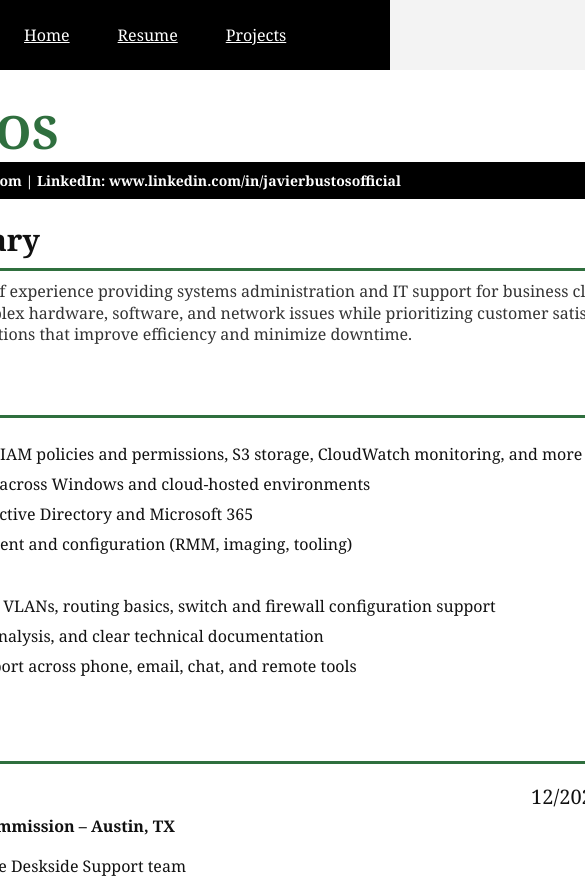
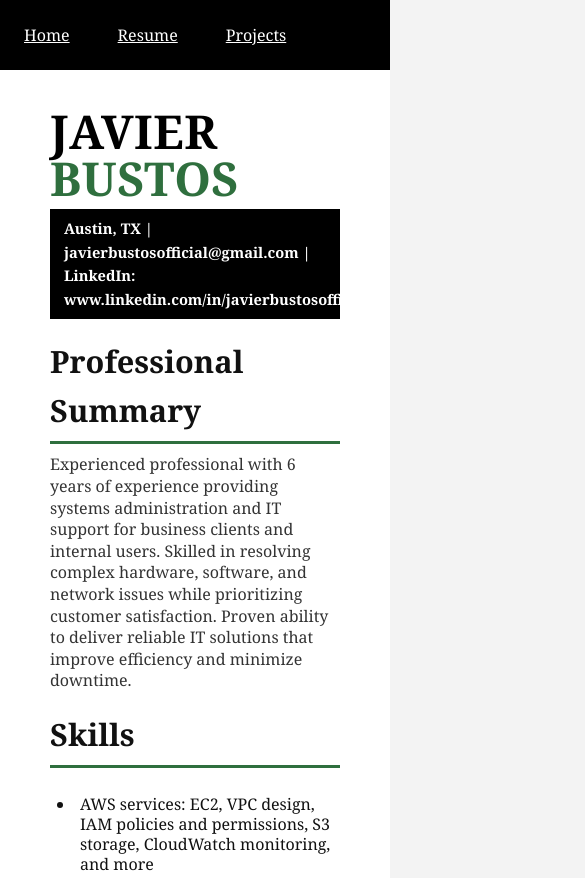
Before and after one commit to javierbustosofficial/cloud-resume-challenge, a React (Vite) app in the folder frontend/: page /resume in a window 390 px wide. Shown: the top 878 px of the page, 585 px wide, since content can reach past the window. Built offline with nearby package versions, Linux system fonts and the light colour scheme.

Commit message:
Used postcss and breakpoints to implement mobile CSS styling

```diff
--- a/frontend/package.json
+++ b/frontend/package.json
@@ -24,6 +24,10 @@
     "eslint-plugin-react-hooks": "^7.0.1",
     "eslint-plugin-react-refresh": "^0.4.24",
     "globals": "^16.5.0",
+    "postcss": "^8.5.6",
+    "postcss-custom-media": "^11.0.6",
+    "postcss-nested": "^7.0.2",
+    "postcss-preset-env": "^10.6.0",
     "vite": "npm:rolldown-vite@7.2.5"
   },
   "overrides": {
--- /dev/null
+++ b/frontend/postcss.config.js
@@ -0,0 +1,11 @@
+export default {
+  plugins: {
+    'postcss-preset-env': {
+      stage: 1,
+      features: {
+        'custom-media-queries': true, // enables @custom-media
+        'nesting-rules': true,         // enables CSS Nesting
+      },
+    },
+  },
+};
--- /dev/null
+++ b/frontend/src/assets/stylesheets/breakpoint.css
@@ -0,0 +1,2 @@
+@custom-media --small-only (width < 768px);
+@custom-media --above-small (width >= 768px);
--- /dev/null
+++ b/frontend/src/assets/stylesheets/default.css
@@ -0,0 +1,41 @@
+:root{
+  --accent: #2f6f3e;   /* green */
+  --text: #111;
+  --muted: #333;
+}
+
+*{
+  box-sizing: border-box;
+}
+
+body{
+  margin: 0px;
+  padding: 0px 0px;
+  background: #f3f3f3;
+  color: var(--text);
+  font-family: Georgia, "Times New Roman", serif;
+}
+
+.page{
+  height: 100%;
+  width: 100%;
+  display: flex;
+  flex-direction: column;
+  align-items: center;
+  background: rgb(240,240,240);
+}
+
+header{
+  background: rgb(0,0,0);
+  width: 100%;
+}
+
+header nav{
+  display: flex;
+  flex-direction: row;
+}
+
+header nav a{
+ padding: 24px;
+ color: rgb(255,255,255);
+}
--- /dev/null
+++ b/frontend/src/assets/stylesheets/resume.css
@@ -0,0 +1,277 @@
+@import './breakpoint.css';
+
+:root{
+  --accent: #2f6f3e;   /* green */
+  --text: #111;
+  --muted: #333;
+}
+
+*{
+  box-sizing: border-box;
+}
+
+.article{
+  width: min(1100px, 100%);
+  font-size: 12pt;
+  line-height: 1.60;
+  background: rgb(255,255,255);
+  padding: 20px 50px;
+
+  /* Heading */
+  & .name{
+    margin: 0 0 8px;
+    font-size: 36pt;
+    line-height: 1;
+    font-weight: 800;
+    letter-spacing: .5px;
+
+    & .first{ color: #000; }
+    & .last{ color: var(--accent); }
+  }
+
+  & .contact-bar{
+    background: #000;
+    color: #fff;
+    padding: 8px 14px;
+    font-size: 11pt;
+    font-weight: 700;
+    display: inline-block;
+    width: 100%;
+
+    & a{
+      color: #fff;
+      text-decoration: none;
+    }
+  }
+
+  /* Sections */
+  & .section{
+    margin-top: 18px;
+
+    & .section-title{
+      margin: 18px 0 10px;
+      font-size: 23pt;
+      font-weight: 900;
+      border-bottom: 3px solid var(--accent);
+      padding-bottom: 6px;
+    }
+
+    & .summary{
+      margin: 0;
+      font-size: 12pt;
+      line-height: 1.35;
+      color: var(--muted);
+    }
+  }
+
+  /* Skills (two columns) */
+  & .two-col{
+    display: flex;
+    gap: 40px;
+    align-items: flex-start;
+
+    & > div{
+      flex: 1;
+      min-width: 0;
+    }
+  }
+
+  & .ul-skills{
+    padding-left: 25px;
+    & > li{
+      padding-left: 5px;
+      margin-bottom: 15px;
+      line-height: 1.25;
+    }
+  }
+
+  /* Work history */
+  & .job{
+    margin-top: 16px;
+
+    & .job-head{
+      display: flex;
+      justify-content: space-between;
+      gap: 16px;
+      align-items: baseline;
+      margin-bottom: 2px;
+    }
+
+    & .job-title{
+      font-size: 16pt;
+      font-weight: 900;
+      margin: 0;
+    }
+
+    & .job-dates{
+      font-size: 15pt;
+      font-weight: 500;
+      margin: 0;
+      white-space: nowrap;
+    }
+
+    & .job-company{
+      font-size: 12pt;
+      font-weight: 900;
+      margin: 0 0 6px;
+    }
+
+    & .ul-jobdesc{
+      padding-left: 25px;
+      & > li{
+        margin-bottom: 2px;
+      }
+    }
+  }
+
+  /* Certifications */
+  & .plain-lines{
+    margin: 0;
+    line-height: 1.35;
+  }
+
+  /* Education */
+  & .edu-row{
+    display: flex;
+    justify-content: space-between;
+    gap: 16px;
+    align-items: baseline;
+
+    & .edu-left{
+      margin: 0;
+    }
+
+    & .edu-date{
+      font-size: 15pt;
+      margin: 0;
+      white-space: nowrap;
+    }
+
+    & .edu-school{
+      margin: 2px 0 0;
+      font-size: 16pt;
+      font-weight: 900;
+    }
+  }
+
+  /* Languages */
+  & .langs{
+    display: flex;
+    gap: 40px;
+    margin-top: 6px;
+    align-items: flex-start;
+
+    & .lang{
+      flex: 1;
+      min-width: 0;
+    }
+
+    & .lang-label{
+      font-size: 14pt;
+      margin: 0 0 6px;
+    }
+
+    & .bar{
+      display: flex;
+      gap: 6px;
+      margin: 0 0 6px;
+      width: 100%;
+      max-width: 340px;
+
+      & .seg{
+        height: 12px;
+        background: var(--accent);
+        flex: 1;
+      }
+    }
+
+    & .lang-level{
+      margin: 0;
+      font-size: 14pt;
+    }
+  }
+}
+
+/* Small responsiveness tweak */
+@media (max-width: 820px){
+  .article{
+    & .two-col,
+    & .langs{
+      flex-direction: column;
+      gap: 10px;
+    }
+
+    & .contact-bar{ font-size: 11pt; }
+    & .name{ font-size: 35pt; }
+    & .section-title{ font-size: 23pt; }
+    & .bar{ max-width: 100%; }
+  }
+}
+
+@media (--small-only){
+  .article {
+    padding: 20px 20px;
+    & .name{
+      font-size: 31pt;
+      justify-content: center;
+      flex-wrap: wrap;
+      text-align: center;
+    }
+    & .contact-bar{
+      font-size: 9pt;
+      justify-content: center;
+      flex-wrap: wrap;
+      text-align: center;
+    }
+    & .section {
+
+      & .section-title{
+        font-size: 19pt;
+        justify-content: center;
+        flex-wrap: wrap;
+        text-align: center;
+      }
+    }
+    & .two-col {
+      display: inline;
+    }
+    & .job {
+
+      & .job-title {
+        font-size: 15pt;
+      }
+      & .job-company {
+        font-size: 11pt;
+      }
+      & .job-dates {
+        font-size: 13pt;
+      }
+      & .ul-jobdesc{
+        & > li{
+          margin-bottom: 10px;
+        }
+      }
+    }
+    & .edu-row {
+
+      & .edu-school {
+        font-size: 15pt;
+      }
+      & .edu-date {
+        font-size: 13pt;
+      }
+    }
+    & .langs{
+      display: flex;
+      flex-direction: row;
+      justify-content: space-between;
+      flex-wrap: wrap;
+      max-width: 400px;
+
+
+      & .lang{
+        flex: 0 0 auto;
+      }
+    }
+  }
+}
--- a/frontend/src/index.css
+++ /dev/null
@@ -1,208 +0,0 @@
-:root{
-  --accent: #2f6f3e;   /* green */
-  --text: #111;
-  --muted: #333;
-}
-
-*{
-  box-sizing: border-box;
-}
-body{
-  margin: 0px;
-  padding: 0px 0px;
-  background: #f3f3f3;
-  color: var(--text);
-  font-family: Georgia, "Times New Roman", serif;
-}
-
-.page{
-  height: 100%;
-  width: 100%;
-  display: flex;
-  flex-direction: column;
-  align-items: center;
-  background: rgb(240,240,240);
-}
-
-header{
-  background: rgb(0,0,0);
-  width: 100%;
-}
-
-header nav{
-  display: flex;
-  flex-direction: row;
-}
-
-header nav a{
- padding: 24px;
- color: rgb(255,255,255);
-}
-
-.article{
-  width: 1100px;
-  font-size: 12pt;
-  line-height: 1.50;
-  background: rgb(255,255,255);
-  padding: 20px 50px;
-}
-
-/* Heading */
-.name{
-  margin: 0 0 8px;
-  font-size: 48px;
-  line-height: 1;
-  font-weight: 800;
-  letter-spacing: .5px;
-}
-.name .first{ color: #000; }
-.name .last{ color: var(--accent); }
-
-.contact-bar{
-  background: #000;
-  color: #fff;
-  padding: 8px 14px;
-  font-size: 14px;
-  font-weight: 700;
-  display: inline-block;
-  width: 100%;
-}
-.contact-bar a{
-  color: #fff;
-  text-decoration: none;
-}
-
-/* Sections */
-.section{
-  margin-top: 18px;
-}
-.section-title{
-  margin: 18px 0 10px;
-  font-size: 30px;
-  font-weight: 900;
-  border-bottom: 3px solid var(--accent);
-  padding-bottom: 6px;
-}
-.summary{
-  margin: 0;
-  font-size: 12pt;
-  line-height: 1.35;
-  color: var(--muted);
-}
-
-/* Skills (two columns) */
-.two-col{
-  display: flex;
-  gap: 40px;
-  align-items: flex-start;
-}
-.two-col > div{
-  flex: 1;
-  min-width: 0;
-}
-.ul-skills > li{
-  margin: 0;
-  padding-left: 26px;
-  margin-bottom: 10px;
-  line-height: 1.25;
-}
-
-/* Work history */
-.job{
-  margin-top: 16px;
-}
-.job-head{
-  display: flex;
-  justify-content: space-between;
-  gap: 16px;
-  align-items: baseline;
-  margin-bottom: 2px;
-}
-.job-title{
-  font-size: 16pt;
-  font-weight: 900;
-  margin: 0;
-}
-.job-dates{
-  font-size: 20px;
-  font-weight: 500;
-  margin: 0;
-  white-space: nowrap;
-}
-.job-company{
-  font-size: 16px;
-  font-weight: 900;
-  margin: 0 0 6px;
-}
-
-/* Certifications */
-.plain-lines{
-  margin: 0;
-  line-height: 1.35;
-}
-
-/* Education */
-.edu-row{
-  display: flex;
-  justify-content: space-between;
-  gap: 16px;
-  align-items: baseline;
-}
-.edu-left{
-  margin: 0;
-}
-
-.edu-date{
-  font-size: 20px;
-  margin: 0;
-  white-space: nowrap;
-}
-.edu-school{
-  margin: 2px 0 0;
-  font-size: 16pt;
-  font-weight: 900;
-}
-
-.header {
-  background: rgb(255,0,0);
-}
-/* Languages */
-.langs{
-  display: flex;
-  gap: 40px;
-  margin-top: 6px;
-  align-items: flex-start;
-}
-.lang{
-  flex: 1;
-  min-width: 0;
-}
-.lang-label{
-  font-size: 16pt;
-  margin: 0 0 6px;
-}
-.bar{
-  display: flex;
-  gap: 6px;
-  margin: 0 0 6px;
-  width: 100%;
-  max-width: 340px;
-}
-.seg{
-  height: 12px;
-  background: var(--accent);
-  flex: 1;
-}
-.lang-level{
-  margin: 0;
-  font-size: 16pt;
-}
-
-/* Small responsiveness tweak */
-@media (max-width: 820px){
-  .two-col, .langs{ flex-direction: column; gap: 10px; }
-  .contact-bar{ font-size: 14px; }
-  .name{ font-size: 46px; }
-  .section-title{ font-size: 30px; }
-  .bar{ max-width: 100%; }
-}
--- a/frontend/src/main.jsx
+++ b/frontend/src/main.jsx
@@ -1,6 +1,6 @@
 import { createRoot } from 'react-dom/client'
 import { BrowserRouter, Routes, Route } from "react-router-dom"
-import './index.css'
+import './assets/stylesheets/default.css'
 import Resume from './pages/Resume.jsx'
 import Home from './pages/Home.jsx'
 import Projects from './pages/Projects.jsx'
--- a/frontend/src/pages/Home.jsx
+++ b/frontend/src/pages/Home.jsx
@@ -1,6 +1,6 @@
 import { useState } from 'react'
 import reactLogo from '../assets/react.svg'
-import '../index.css'
+import '../assets/stylesheets/default.css'
 import Header from '../components/Header';
 
 function Home() {
--- a/frontend/src/pages/Projects.jsx
+++ b/frontend/src/pages/Projects.jsx
@@ -1,6 +1,6 @@
 import { useState } from 'react'
 import reactLogo from '../assets/react.svg'
-import '../index.css'
+import '../assets/stylesheets/default.css'
 import Header from '../components/Header';
 
 function Projects() {
--- a/frontend/src/pages/Resume.jsx
+++ b/frontend/src/pages/Resume.jsx
@@ -1,6 +1,6 @@
 import { useState } from 'react'
 import reactLogo from '../assets/react.svg'
-import '../index.css'
+import '../assets/stylesheets/resume.css'
 import Header from '../components/Header';
 import Article from '../components/ResumePage';
 
```
Also changed, not shown: 2 other files (tests, documents, lock files or other folders).
